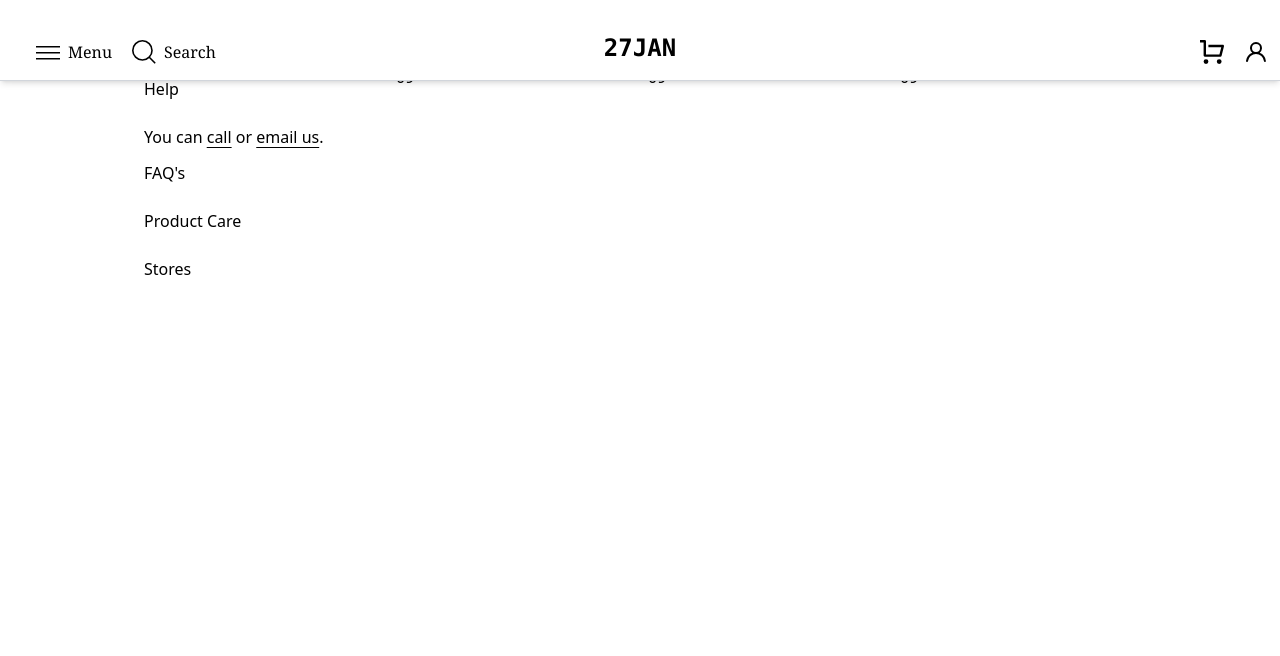
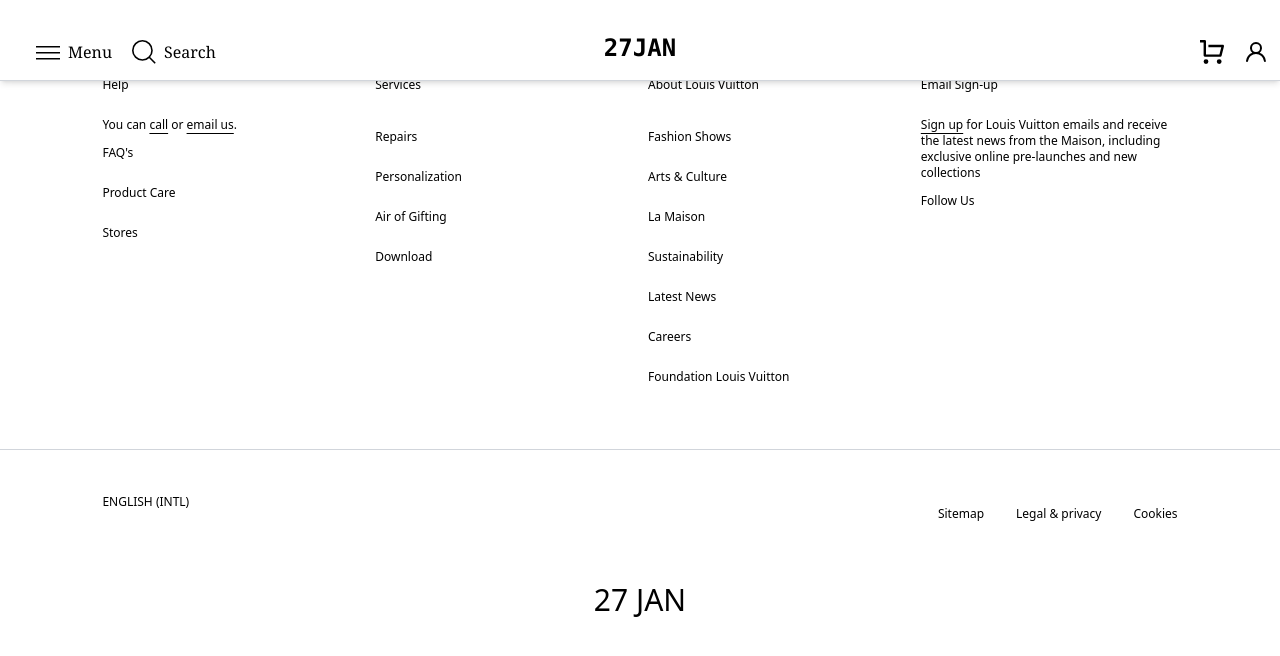
Before and after one commit to tuanbie/vite-base, a React (Vite) app: page /login in a window 1280 px wide. Shown: the top 656 px of the page. Built offline with nearby package versions, Linux system fonts and the light colour scheme.

Commit message:
update footer

```diff
--- a/src/compoments/Player/Player.tsx
+++ b/src/compoments/Player/Player.tsx
@@ -3,12 +3,14 @@ import React, { useRef, useEffect, useState } from "react";
 
 interface CustomVideoPlayerProps {
   src: string; // Đường dẫn tới video
+  autoPlay?: boolean; // Trạng thái phát video tự động
+  muted?: boolean; // Trạng thái âm lượng
 }
 
-const CustomVideoPlayer: React.FC<CustomVideoPlayerProps> = ({ src }) => {
+const CustomVideoPlayer: React.FC<CustomVideoPlayerProps> = ({ src, autoPlay = true, muted = false }) => {
   const videoRef = useRef<HTMLVideoElement>(null);
-  const [isPlaying, setIsPlaying] = useState(true);
-  const [isMuted, setIsMuted] = useState(false);
+  const [isPlaying, setIsPlaying] = useState(autoPlay);
+  const [isMuted, setIsMuted] = useState(muted);
 
   // Hàm để phát hoặc dừng video
   const handlePlayPause = () => {
@@ -35,14 +37,15 @@ const CustomVideoPlayer: React.FC<CustomVideoPlayerProps> = ({ src }) => {
   useEffect(() => {
     const video = videoRef.current;
     if (video) {
-      video.autoplay = true;
+      video.autoplay = autoPlay;
       video.loop = true;
+      video.muted = muted;
       video
         .play()
         .then(() => setIsPlaying(true))
         .catch(() => setIsPlaying(false));
     }
-  }, []);
+  }, [autoPlay, muted]);
 
   return (
     <div className="relative">
@@ -50,7 +53,7 @@ const CustomVideoPlayer: React.FC<CustomVideoPlayerProps> = ({ src }) => {
         Your browser does not support the video tag.
       </video>
       <div className="absolute bottom-0 left-0 right-0 flex justify-between m-8">
-        <button onClick={handlePlayPause} className=" text-white p-2 rounded">
+        <button onClick={handlePlayPause} className="text-white p-2 rounded">
           {isPlaying ? (
             <svg
               xmlns="http://www.w3.org/2000/svg"
@@ -77,17 +80,8 @@ const CustomVideoPlayer: React.FC<CustomVideoPlayerProps> = ({ src }) => {
             </svg>
           )}
         </button>
-        <button onClick={handleVolume} className=" text-white p-2 rounded">
+        <button onClick={handleVolume} className="text-white p-2 rounded">
           {isMuted ? (
-            <svg width={24} height={24} viewBox="0 0 24 24" xmlns="http://www.w3.org/2000/svg">
-              <path
-                fillRule="evenodd"
-                d="M11.553 3.064A.75.75 0 0 1 12 3.75v16.5a.75.75 0 0 1-1.255.555L5.46 16H2.75A1.75 1.75 0 0 1 1 14.25v-4.5C1 8.784 1.784 8 2.75 8h2.71l5.285-4.805a.75.75 0 0 1 .808-.13zM10.5 5.445l-4.245 3.86a.75.75 0 0 1-.505.195h-3a.25.25 0 0 0-.25.25v4.5c0 .138.112.25.25.25h3a.75.75 0 0 1 .505.195l4.245 3.86z"
-              />
-              <path d="M18.718 4.222a.75.75 0 0 1 1.06 0c4.296 4.296 4.296 11.26 0 15.556a.75.75 0 0 1-1.06-1.06 9.5 9.5 0 0 0 0-13.436.75.75 0 0 1 0-1.06" />
-              <path d="M16.243 7.757a.75.75 0 1 0-1.061 1.061 4.5 4.5 0 0 1 0 6.364.75.75 0 0 0 1.06 1.06 6 6 0 0 0 0-8.485z" />
-            </svg>
-          ) : (
             <svg xmlns="http://www.w3.org/2000/svg" width={24} height={24} viewBox="0 0 1.92 1.92" xmlSpace="preserve">
               <path
                 d="M.12.96V.6h.36l.54-.54v1.8l-.54-.54H.12ZM1.26.69l.54.54m-.54 0L1.8.69"
@@ -97,6 +91,15 @@ const CustomVideoPlayer: React.FC<CustomVideoPlayerProps> = ({ src }) => {
                 strokeMiterlimit={10}
               />
             </svg>
+          ) : (
+            <svg width={24} height={24} viewBox="0 0 24 24" xmlns="http://www.w3.org/2000/svg">
+              <path
+                fillRule="evenodd"
+                d="M11.553 3.064A.75.75 0 0 1 12 3.75v16.5a.75.75 0 0 1-1.255.555L5.46 16H2.75A1.75 1.75 0 0 1 1 14.25v-4.5C1 8.784 1.784 8 2.75 8h2.71l5.285-4.805a.75.75 0 0 1 .808-.13zM10.5 5.445l-4.245 3.86a.75.75 0 0 1-.505.195h-3a.25.25 0 0 0-.25.25v4.5c0 .138.112.25.25.25h3a.75.75 0 0 1 .505.195l4.245 3.86z"
+              />
+              <path d="M18.718 4.222a.75.75 0 0 1 1.06 0c4.296 4.296 4.296 11.26 0 15.556a.75.75 0 0 1-1.06-1.06 9.5 9.5 0 0 0 0-13.436.75.75 0 0 1 0-1.06" />
+              <path d="M16.243 7.757a.75.75 0 1 0-1.061 1.061 4.5 4.5 0 0 1 0 6.364.75.75 0 0 0 1.06 1.06 6 6 0 0 0 0-8.485z" />
+            </svg>
           )}
         </button>
       </div>
--- a/src/layout/MainLayout/components/Footer/index.tsx
+++ b/src/layout/MainLayout/components/Footer/index.tsx
@@ -8,27 +8,67 @@ function Footer() {
   // };
 
   return (
-    <header className="bg-white text-black bottom-0">
+    <header className="bg-white text-black bottom-0 ">
       <hr className=" border-t border-gray-300" />
 
-      <div className="grid grid-cols-4 gap-4 percent-padding py-10 px-36">
+      <div className="grid grid-cols-4 gap-4 py-10 font-sans percent-padding">
         <div>
-          <div className="py-3">Help</div>
-          <div className="py-3">
-            <p>
+          <div className="py-3 text-xs">Help</div>
+          <ul className="py-3 text-xs font-medium">
+            <li>
               You can <a className="underline underline-offset-4">call</a> or{" "}
               <a className="underline underline-offset-4">email us</a>.
-            </p>
-            <div className="py-3">FAQ's</div>
-            <div className="py-3">Product Care</div>
-            <div className="py-3">Stores</div>
-          </div>
+            </li>
+            <li className="py-3">FAQ's</li>
+            <li className="py-3">Product Care</li>
+            <li className="py-3">Stores</li>
+          </ul>
         </div>
-        <div>09</div>
-        <div>09</div>
-        <div>09</div>
+        <div>
+          <div className="py-3 text-xs">Services</div>
+          <ul className="py-3 text-xs font-medium">
+            <li className="py-3">Repairs</li>
+            <li className="py-3">Personalization</li>
+            <li className="py-3">Air of Gifting</li>
+            <li className="py-3">Download</li>
+          </ul>
+        </div>{" "}
+        <div>
+          <div className="py-3 text-xs">About Louis Vuitton</div>
+          <ul className="py-3 text-xs font-medium">
+            <li className="py-3">Fashion Shows</li>
+
+            <li className="py-3">Arts & Culture</li>
+            <li className="py-3">La Maison</li>
+            <li className="py-3">Sustainability</li>
+            <li className="py-3">Latest News</li>
+            <li className="py-3">Careers</li>
+            <li className="py-3">Foundation Louis Vuitton</li>
+          </ul>
+        </div>{" "}
+        <div>
+          <div className="py-3 text-xs">Email Sign-up</div>
+          <ul className="py-3 text-xs font-medium">
+            <li>
+              <a className="underline underline-offset-4">Sign up</a> for Louis Vuitton emails and receive the latest
+              news from the Maison, including exclusive online pre-launches and new collections
+            </li>
+            <li className="py-3">Follow Us</li>
+          </ul>
+        </div>
       </div>
-      <div></div>
+      <hr className=" border-t border-gray-300" />
+      <div className="grid grid-cols-2 justify-between flex-nowrap pt-8 percent-padding">
+        <ul className="py-3 text-xs font-medium text-start">
+          <li>ENGLISH (INTL)</li>
+        </ul>
+        <ul className="py-3 text-xs font-medium flex justify-self-end">
+          <li className="py-3">Sitemap</li>
+          <li className="py-3 mx-8">Legal & privacy</li>
+          <li className="py-3">Cookies</li>
+        </ul>
+      </div>
+      <p className=" Georgia justify-center text-center font-normal text-3xl px-6 py-9">27 JAN</p>
     </header>
   );
 }
--- a/src/pages/Home/index.tsx
+++ b/src/pages/Home/index.tsx
@@ -14,6 +14,7 @@ import shoes from "../../assets/images/shoes.png";
 import sunglass from "../../assets/images/sunglass.png";
 import wallet from "../../assets/images/wallet.png";
 import womenbag from "../../assets/images/womanbag.png";
+import womenbagpc from "../../assets/images/womenbagpc.png";
 import camerabox from "../../assets/images/camerabox.png";
 import cargo from "../../assets/images/cargo.png";
 import dark from "../../assets/images/dark.png";
@@ -28,12 +29,12 @@ import personal from "../../assets/images/personal.png";
 
 function Home() {
   return (
-    <div className="relative mt-20">
+    <div className="relative mt-20 ">
       <div className="hidden md:flex">
-        <CustomVideoPlayer src={exampleVideo} />
+        <CustomVideoPlayer src={exampleVideo} autoPlay={true} muted={true} />
       </div>
       <div className="md:hidden">
-        <CustomVideoPlayer src={mobile} />
+        <CustomVideoPlayer src={mobile} autoPlay={true} muted={true} />
       </div>
       <div className="flex justify-center text-center py-24">
         <p className="system-ui font-normal text-2xl px-6">Explore a Selection of the Maison's Creations</p>
@@ -113,8 +114,17 @@ function Home() {
         <p className="Georgia font-normal text-3xl px-6 py-4">Handbags</p>
         <p className="Georgia font-normal text-sm px-6 py-1 underline underline-offset-4">Discover the Selection</p>
       </div>
-      <img src={womenbag} className="top-0 z-10 pb-12  mx-auto"></img>
-      <div>
+
+      <div className="h-screen -z-10 top-20 sticky">
+        <div className="hidden md:flex">
+          <img src={womenbagpc} className="mx-auto w-full"></img>
+        </div>
+        <div className="md:hidden">
+          <img src={womenbag} className="mx-auto w-full"></img>
+        </div>
+      </div>
+
+      <div className="bg-white pt-12">
         <div className="hidden md:grid grid-cols-4 gap-5 percent-padding">
           <div>
             <img src={montsouris}></img>
@@ -153,19 +163,21 @@ function Home() {
           </div>
         </div>
       </div>
-      <div className=" justify-center text-center py-24">
+      <div className=" justify-center text-center py-24 bg-white">
         <p className="Georgia font-normal text-xs px-6 py-1">Perfumers</p>
         <p className="Georgia font-normal text-3xl px-6 py-4">27 Lovers</p>
         <p className="Georgia font-normal text-sm px-6 py-1 underline underline-offset-4">Discover the New Perfume</p>
       </div>
-      <div className="hidden md:flex">
-        <CustomVideoPlayer src={manrun} />
-      </div>
-      <div className="md:hidden">
-        <CustomVideoPlayer src={manrunmobile} />
+      <div className="h-screen -z-10 top-20 sticky">
+        <div className="hidden md:flex">
+          <CustomVideoPlayer src={manrun} autoPlay={true} muted={true} />
+        </div>
+        <div className="md:hidden">
+          <CustomVideoPlayer src={manrunmobile} autoPlay={true} muted={true} />
+        </div>
       </div>
 
-      <div className="pt-12">
+      <div className="pt-12 bg-white">
         <div className="hidden md:grid grid-cols-4 gap-5 percent-padding">
           <div>
             <img src={love}></img>
@@ -205,14 +217,14 @@ function Home() {
         </div>
       </div>
 
-      <div className=" justify-center text-center py-24 ">
+      <div className=" justify-center text-center py-24 bg-white">
         <p className="Georgia font-normal text-3xl px-6 py-4">27 Jan Services</p>
         <p className="Georgia font-normal text-sm px-6 py-1 text-center">
           Louis Vuitton offers complementary wrapping on all orders, carefully packaged in the Maison's iconic boxes.
         </p>
       </div>
 
-      <div className="pb-24">
+      <div className="pb-24 bg-white">
         <div className="hidden md:grid grid-cols-3 gap-3 percent-padding justify-between">
           <div>
             <img src={service}></img>
```
Also changed, not shown: src/assets/images/womenbagpc.png (added), src/compoments/styles.css (renamed from src/compoments/Player/styles.css).
